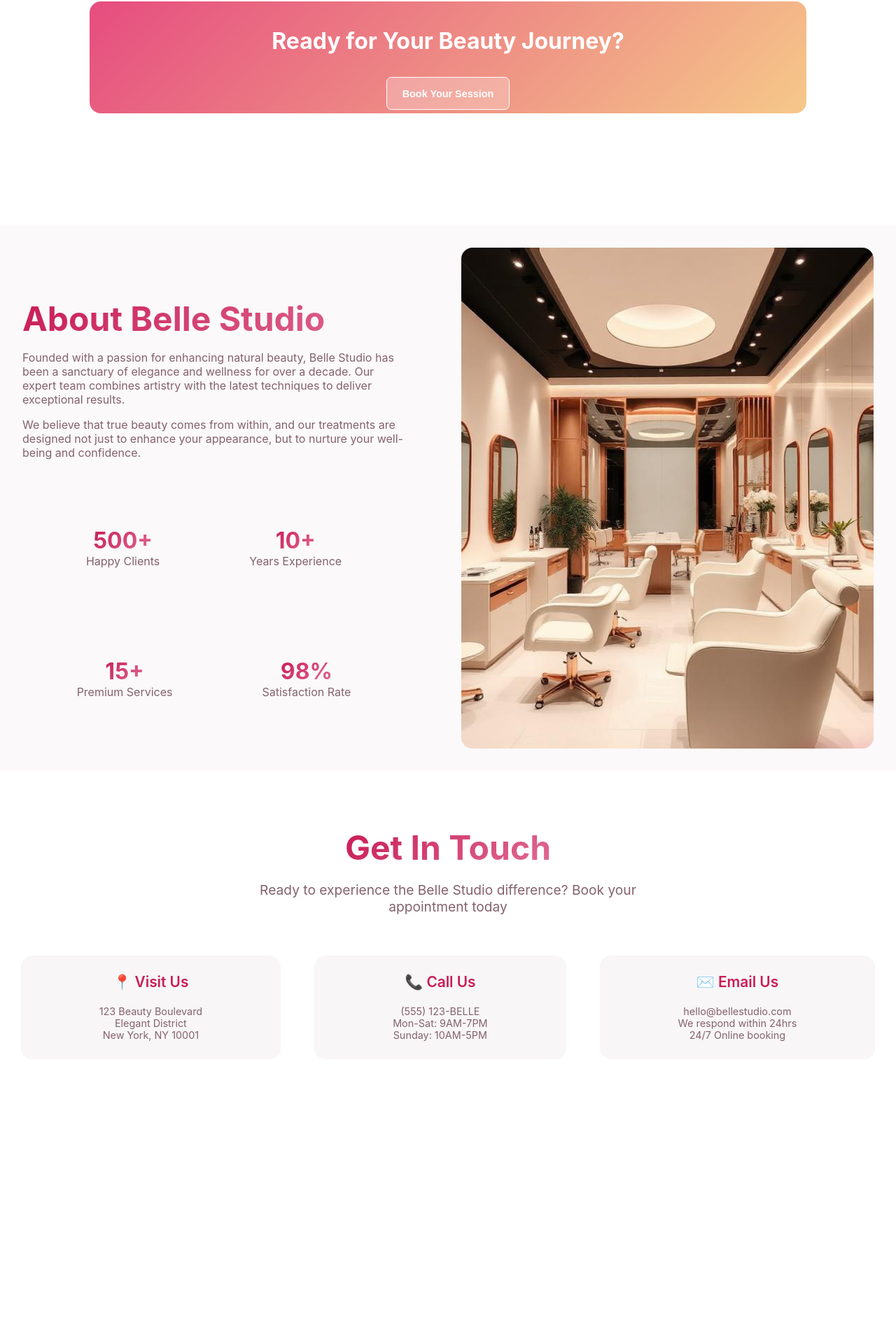
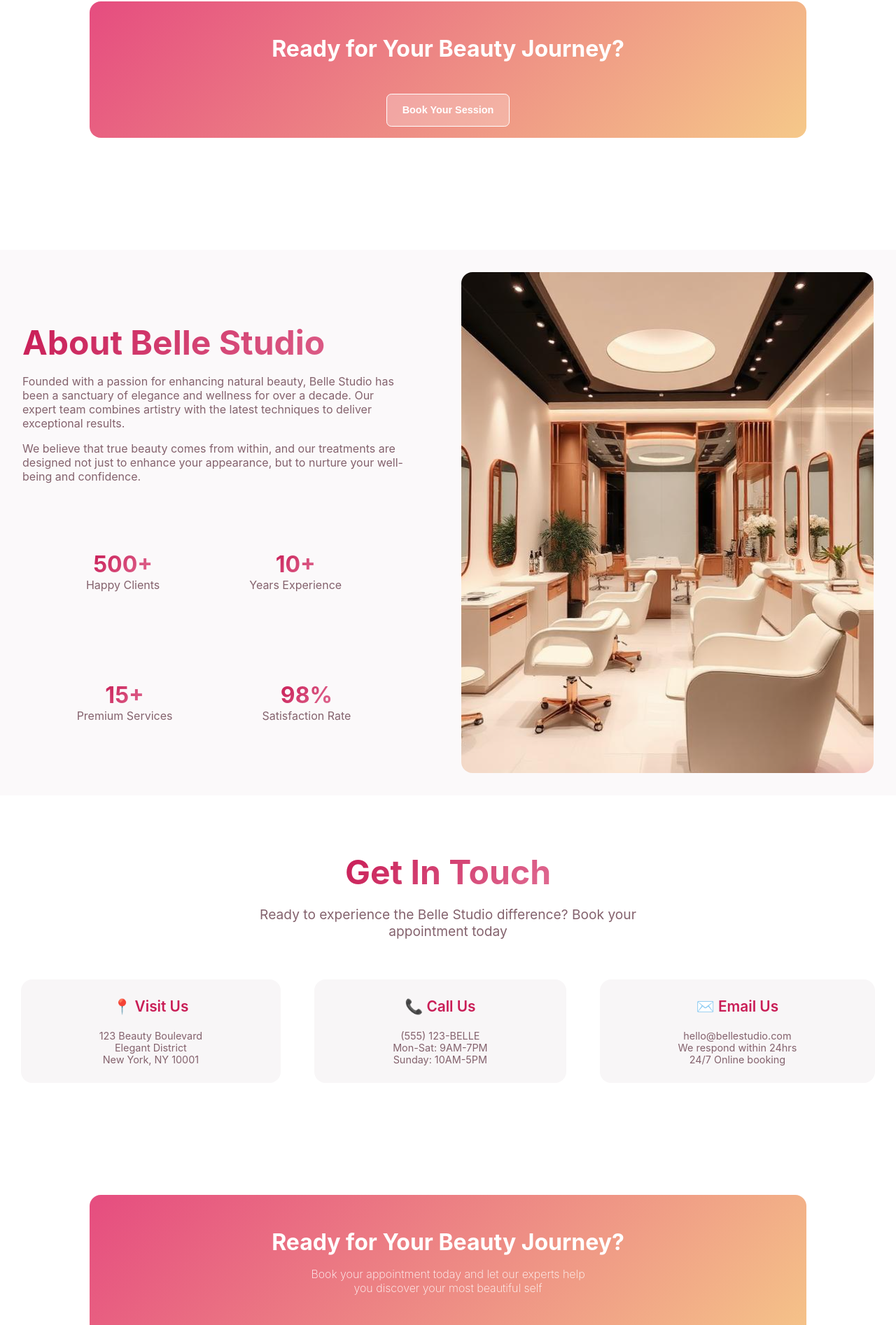
Before and after one commit to S7R4NGER1337/Belle-Studio, a React (Create React App) app in the folder client/: page / in a window 1280 px wide. Shown: the part 1934-3828 px from the top of the page at 70% size. Before the commit the page ends 3480 px from the top, so only its background shows below. Built offline with nearby package versions, Linux system fonts and the light colour scheme.

Commit message:
adding new are you ready section

```diff
--- a/client/src/components/AreYouReady.js
+++ b/client/src/components/AreYouReady.js
@@ -3,7 +3,7 @@ import styles from './areYouReady.module.css'
 export default function AreYouReady({sectionData}) {
     const sectionHeading = sectionData.heading
     const buttonName = sectionData.buttonName
-    const sectionParagraph = sectionData.sectionParagraph
+    const sectionParagraph = sectionData.paragraph
 
     return(
         <div className={styles.sectionContainer}>
--- a/client/src/components/aboutUs.module.css
+++ b/client/src/components/aboutUs.module.css
@@ -6,6 +6,7 @@
     justify-content: center;
     align-items: center;
     gap: 5em;
+    height: auto;
 }
 
 .aboutUsInfo{
--- a/client/src/components/areYouReady.module.css
+++ b/client/src/components/areYouReady.module.css
@@ -1,4 +1,5 @@
 .sectionContainer{
+    padding: 1em;
     margin-left: auto;
     margin-right: auto;
     border-radius: 1em;
@@ -6,10 +7,9 @@
     align-items: center;
     justify-content: center;
     display: flex;
-    gap: 2em;
+    gap: 1em;
     flex-direction: column;
     width: 80vw;
-    height: 20vh;
     background-image: linear-gradient(135deg, hsl(340 75% 60%), hsl(35 85% 75%));
 }
 
@@ -19,6 +19,7 @@
 }
 
 .sectionButton{
+    margin-top: 2em;
     padding: 1em 1.5em;
     color: white;
     font-weight: bold;
@@ -33,3 +34,11 @@
     background-color: white;
     color: hsl(340 75% 45%);
 }
+
+.sectionParagraph{
+    font-size: 1rem;
+    font-weight: 200;
+    max-width: 25rem;
+    text-align: center;
+    color: white;
+}
--- a/client/src/pages/Home.js
+++ b/client/src/pages/Home.js
@@ -9,6 +9,11 @@ export default function Home() {
         heading: 'Ready for Your Beauty Journey?',
         buttonName: 'Book Your Session'
     }
+    const readyToTransform = {
+        heading: 'Ready for Your Beauty Journey?',
+        paragraph: 'Book your appointment today and let our experts help you discover your most beautiful self',
+        buttonName: 'Book Your Session'
+    }
 
     return <>
         <HeroSection />
@@ -16,5 +21,7 @@ export default function Home() {
         <AreYouReady sectionData={readyForYourJourney}/>
         <AboutUs />
         <GetInTouch />
+        <AreYouReady sectionData={readyToTransform}/>
+
     </>
 }
```
